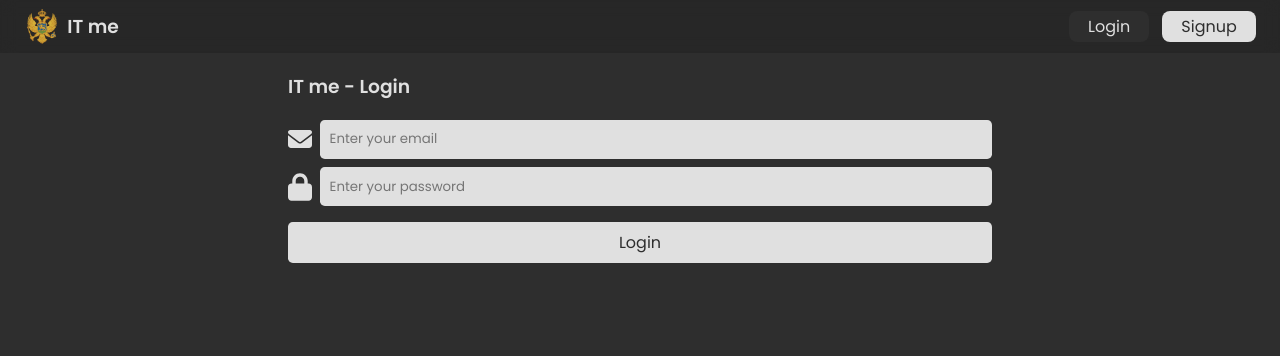
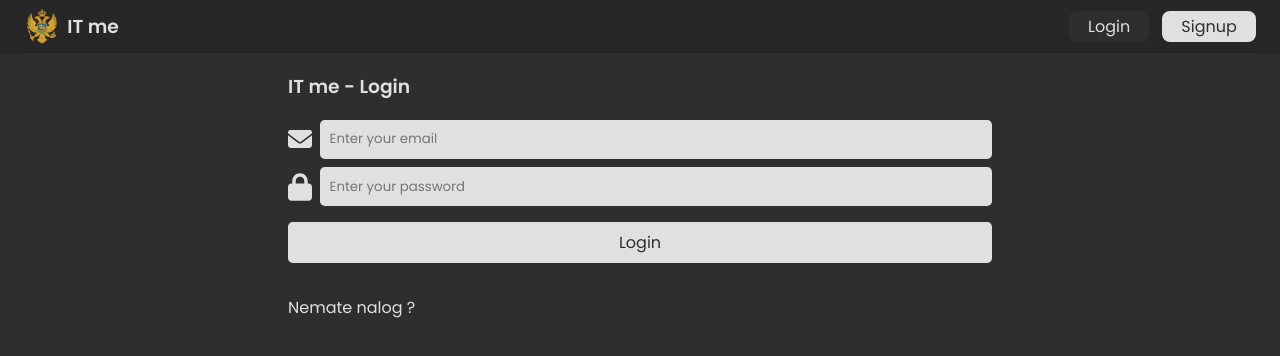
Before and after one commit to voi99/it-me, a React (Create React App) app: page /login in a window 1280 px wide. Shown: the top 356 px of the page. Built offline with nearby package versions, Linux system fonts and the light colour scheme; no server answers.

Commit message:
chart duplicate values removed,signup page link added on login page

```diff
--- a/src/components/Chart/ChartSalary.js
+++ b/src/components/Chart/ChartSalary.js
@@ -3,8 +3,7 @@ import ReactApexChart from 'react-apexcharts'
 
 const ChartSalary = ({ data, title, avgSalary }) => {
    const chartData = {
-      series: data,
-
+      series: [...new Set(data)],
       options: {
          legend: {
             show: false,
@@ -14,7 +13,7 @@ const ChartSalary = ({ data, title, avgSalary }) => {
             type: 'donut',
             fontFamily: 'Poppins, sans-serif',
          },
-         labels: data,
+         labels: [...new Set(data)],
          title: {
             text: title,
             align: 'center',
@@ -32,6 +31,7 @@ const ChartSalary = ({ data, title, avgSalary }) => {
             pie: {
                donut: {
                   labels: {
+                     showDuplicates: false,
                      show: true,
                      total: {
                         show: true,
--- a/src/pages/LoginPage.js
+++ b/src/pages/LoginPage.js
@@ -8,6 +8,7 @@ import styles from './LoginPage.module.css'
 import { FontAwesomeIcon } from '@fortawesome/react-fontawesome'
 import { faEnvelope, faLock } from '@fortawesome/free-solid-svg-icons'
 import { Animate } from '../animations/Animate'
+import { Link } from 'react-router-dom'
 
 const LoginPage = () => {
    const { login } = useAuthContext()
@@ -83,6 +84,9 @@ const LoginPage = () => {
                   )}
                </form>
             </div>
+            <div className={styles['other-actions']}>
+               <Link to='/signup'>Nemate nalog ?</Link>
+            </div>
          </Wrapper>
       </Animate>
    )
--- a/src/pages/LoginPage.module.css
+++ b/src/pages/LoginPage.module.css
@@ -36,8 +36,20 @@
    color: var(--light-grey);
 }
 
+.other-actions {
+   display: flex;
+   justify-content: space-between;
+   padding: 3rem 0.5rem;
+   margin: auto;
+}
+
 @media only screen and (min-width: 768px) {
    .form-wrapper {
       padding: 0.5rem 2rem 2rem;
    }
+
+   .other-actions {
+      padding: 0 2rem;
+      max-width: 768px;
+   }
 }
--- a/src/pages/RegisterPage.js
+++ b/src/pages/RegisterPage.js
@@ -6,7 +6,7 @@ import { FontAwesomeIcon } from '@fortawesome/react-fontawesome'
 import { faEnvelope, faLock, faUser } from '@fortawesome/free-solid-svg-icons'
 import Input from '../components/UI/Input'
 import { createUser } from '../api/auth'
-import { useNavigate } from 'react-router-dom'
+import { useNavigate, Link } from 'react-router-dom'
 import { Animate } from '../animations/Animate'
 
 const RegisterPage = () => {
@@ -94,6 +94,9 @@ const RegisterPage = () => {
                   )}
                </form>
             </div>
+            <div className={styles['other-actions']}>
+               <Link to='/login'>Imate nalog ?</Link>
+            </div>
          </Wrapper>
       </Animate>
    )
```
